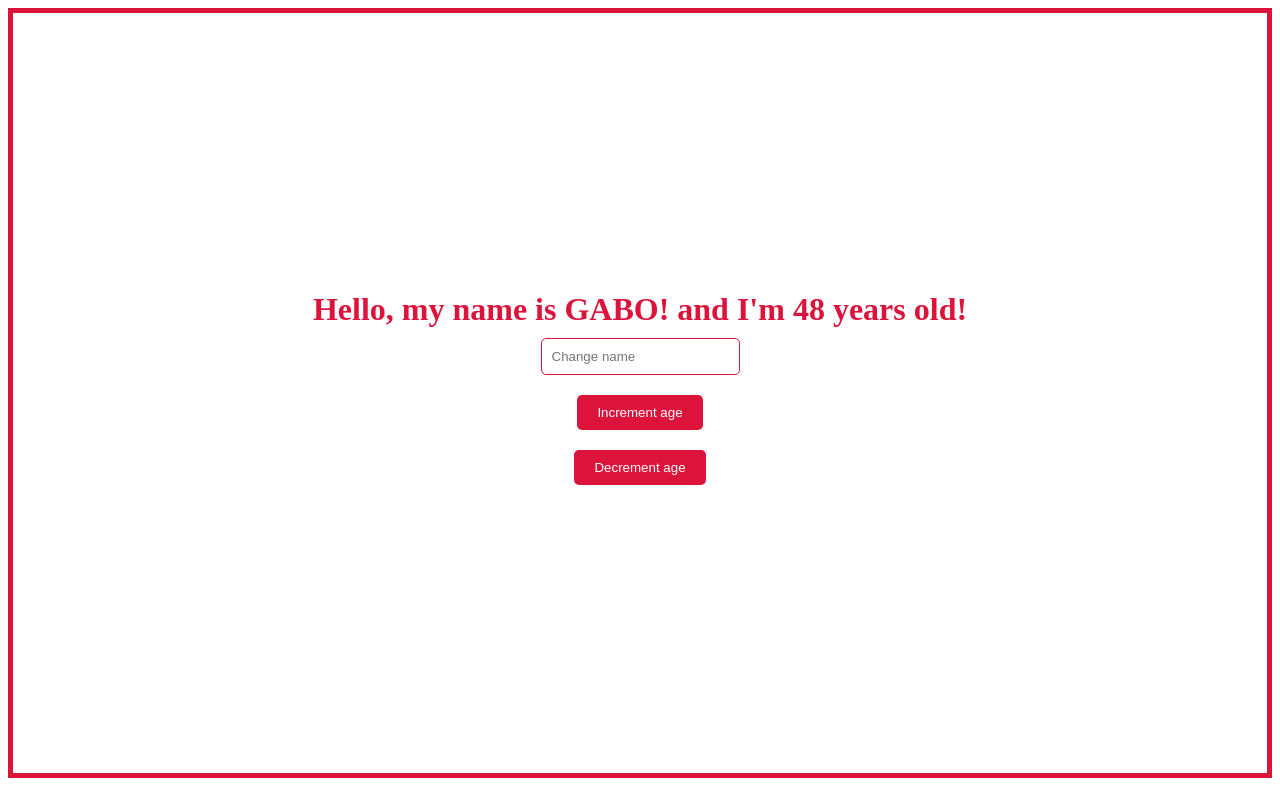
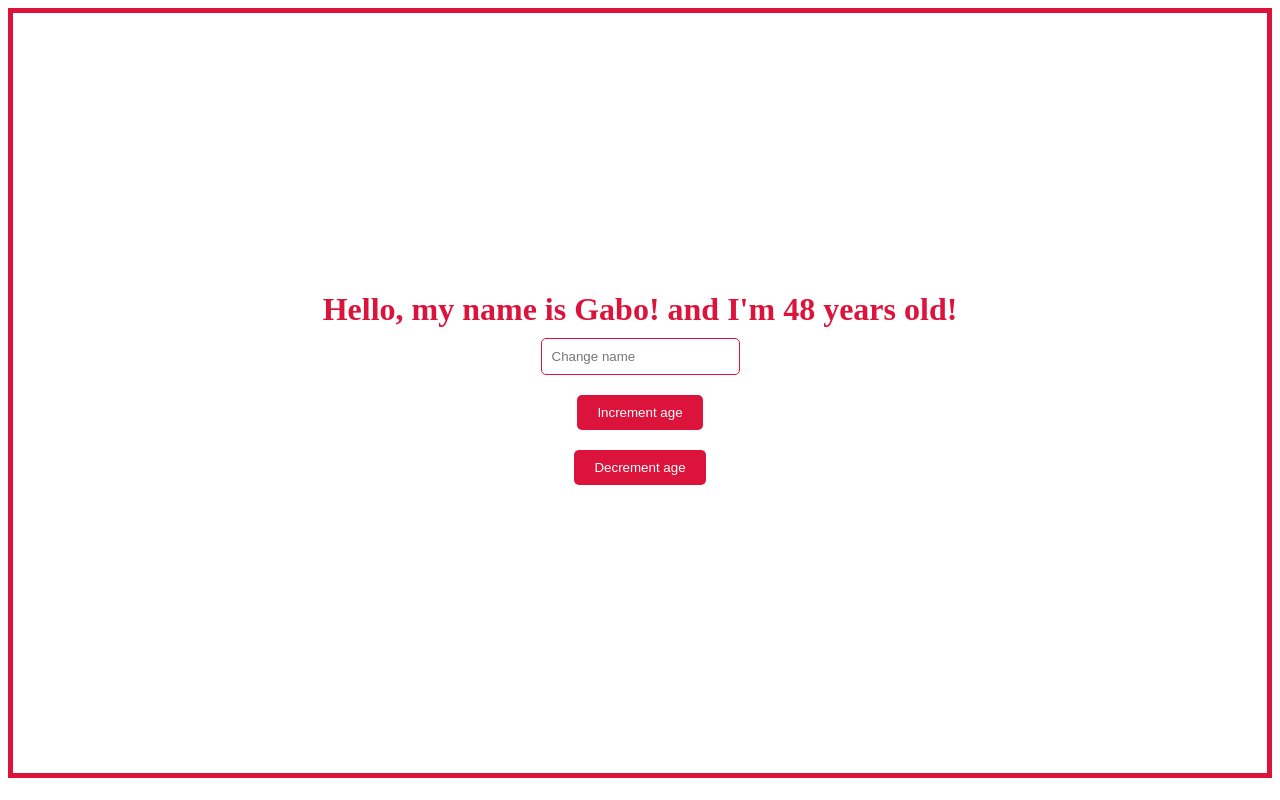
Before and after one commit to gabrieldominguezduran/svelte_demo, a SvelteKit app: page / in a window 1280 px wide. Built offline with nearby package versions, Linux system fonts and the light colour scheme.

Commit message:
Add capitalize function

```diff
--- a/src/routes/+page.svelte
+++ b/src/routes/+page.svelte
@@ -2,9 +2,9 @@
   let name = "Gabo";
   let age = 48;
 
-  $: if (name === "Gabo") {
-    name = `${name.toUpperCase()}!`;
-  }
+  const capitalizeName = (string) => {
+    return string.charAt(0).toUpperCase() + string.slice(1);
+  };
 
   function incrementAge() {
     age++;
@@ -15,12 +15,14 @@
   }
 
   function handleNameChange(event) {
-    name = event.target.value;
+    name = capitalizeName(event.target.value);
   }
 </script>
 
 <main>
-  <h1>Hello, my name is {name} and I'm {age} years old!</h1>
+  <h1>
+    Hello, my name is {name}{name.length > 3 ? "!" : ""} and I'm {age} years old!
+  </h1>
   <input type="text" placeholder="Change name" on:input={handleNameChange} />
   <button on:click={incrementAge}>Increment age</button>
   <button on:click={decrementAge}>Decrement age</button>
```
